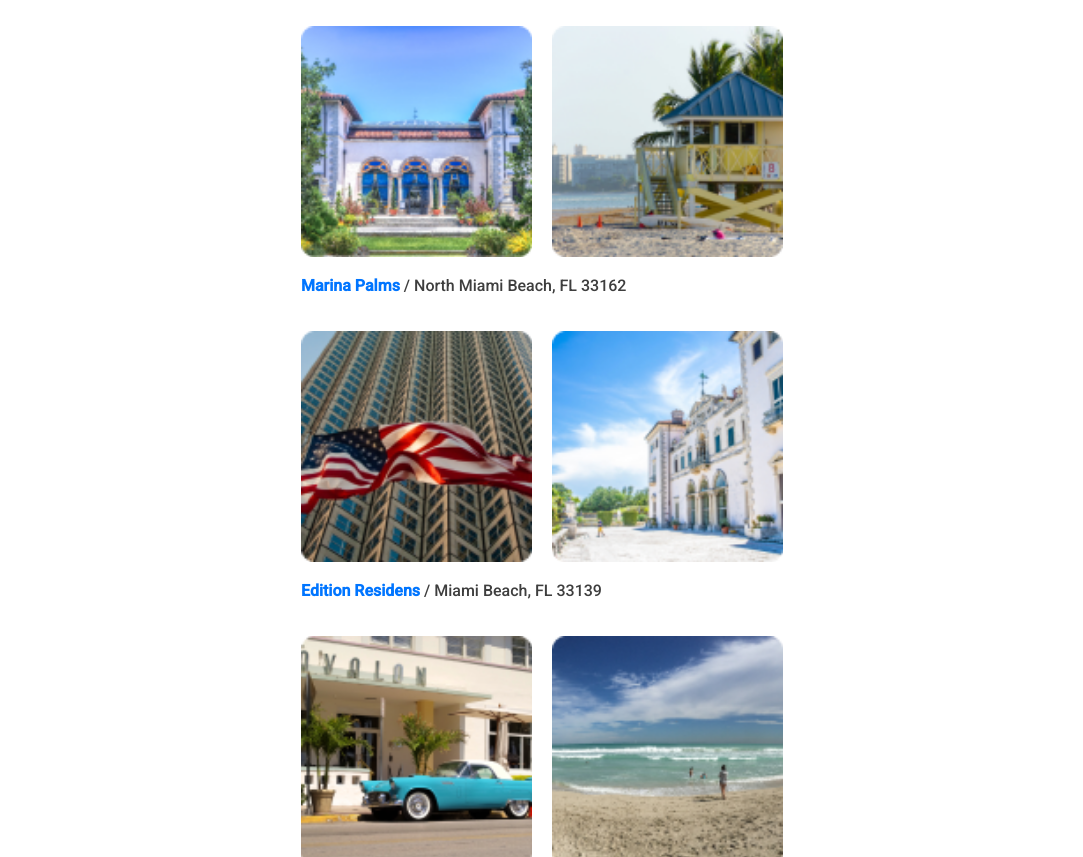
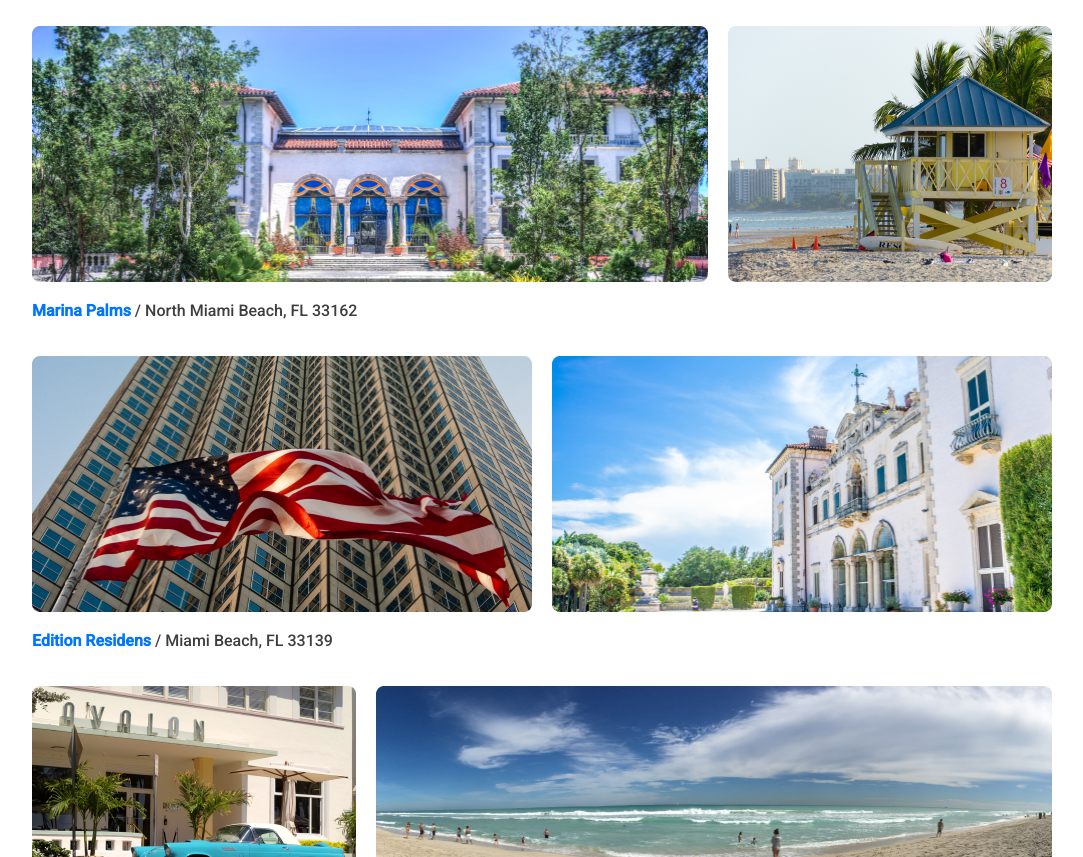
Before and after one commit to den-dombrovskyi/miamiLanding, a website: page index.html in a window 1280 px wide. Shown: the part 1435-2292 px from the top of the page, without its empty margins (98-1181 px from the left). Drawn offline with nearby package versions, Linux system fonts and the light colour scheme.

Commit message:
Finished with the gallery section

```diff
--- a/index.html
+++ b/index.html
@@ -136,15 +136,13 @@
           <div class="gallery__box-mix">
             <div class="gallery__box-photo">
               <img
-                class="gallery__photo"
-                id="1"
-                src="./image/potoGalleryOnMobile/photoMarinaPalms.png"
+                class="gallery__photo foto-grow"
+                src="./image/photoGalleryOnComputer/photoMarinaPalmsComputer.png"
                 alt="MarinaPalms"
               />
               <img
-                class="gallery__photo"
-                id="2"
-                src="./image/potoGalleryOnMobile/rescueHouse.png"
+                class="gallery__photo foto-sqare"
+                src="./image/photoGalleryOnComputer/rescueHouse.png"
                 alt="RescueHouse"
               />
             </div>
@@ -161,15 +159,13 @@
           <div class="gallery__box-mix">
             <div class="gallery__box-photo">
               <img
-                class="gallery__photo"
-                id="11"
-                src="./image/potoGalleryOnMobile/editionResidens.png"
+                class="gallery__photo foto-grow"
+                src="./image/photoGalleryOnComputer/editionResidensComputer.png"
                 alt="Residens"
               />
               <img
-                class="gallery__photo"
-                id="12"
-                src="./image/potoGalleryOnMobile/whiteBuilding.png"
+                class="gallery__photo foto-grow"
+                src="./image/photoGalleryOnComputer/whiteBuildingComputer.png"
                 alt="WhiteBuilding"
               />
             </div>
@@ -186,15 +182,13 @@
           <div class="gallery__box-mix">
             <div class="gallery__box-photo">
               <img
-                class="gallery__photo"
-                id="21"
-                src="./image/potoGalleryOnMobile/faenaHouse.png"
+                class="gallery__photo foto-sqare"
+                src="./image/photoGalleryOnComputer/faenaHouseComputer.png"
                 alt="FaenaHouse"
               />
               <img
-                class="gallery__photo"
-                id="22"
-                src="./image/potoGalleryOnMobile/beatch.png"
+                class="gallery__photo foto-grow"
+                src="./image/photoGalleryOnComputer/beatchComputer.png"
                 alt="Beatch"
               />
             </div>
--- a/styles/experience.scss
+++ b/styles/experience.scss
@@ -2,7 +2,7 @@
 .experience {
   @include onDesktop {
     display: flex;
-    gap: 80px;
+    gap: 198px;
   }
   &__box-title {
     width: 240px;
--- /dev/null
+++ b/styles/foto-grow.scss
@@ -0,0 +1,6 @@
+.foto-grow {
+  @include onDesktop {
+    height: 256px;
+    flex-grow: 1;
+  }
+}
--- /dev/null
+++ b/styles/foto.scss
@@ -0,0 +1,6 @@
+.foto-sqare {
+  @include onDesktop {
+    width: 324px;
+    height: 256px;
+  }
+}
--- a/styles/gallery.scss
+++ b/styles/gallery.scss
@@ -22,15 +22,14 @@
     justify-content: center;
     gap: 20px;
     margin-bottom: 16px;
+    @include onDesktop {
+      width: 1020px;
+    }
   }
   &__photo {
     display: block;
     width: 131px;
     height: 131px;
-    @include onDesktop {
-      width: 231px;
-      height: 231px;
-    }
   }
   &__box-link {
     font-weight: 400px;
--- a/styles/header.scss
+++ b/styles/header.scss
@@ -1,5 +1,6 @@
 @import "./variables.scss";
 .header {
+  width: 100%;
   height: 100vh;
   box-sizing: border-box;
   padding: 24px 20px 90px 20px;
@@ -8,7 +9,6 @@
   background-repeat: no-repeat;
   background-size: cover;
   @include onDesktop {
-    width: 100vh;
     padding: 24px 120px 80px 120px;
   }
 
@@ -41,7 +41,7 @@
       width: max-content;
       transform: translate(-100%, 50%);
       top: -100%;
-      // content: "+1 234 555-55-55";
+      content: "+1 234 555-55-55";
       color: #fff;
       letter-spacing: 2px;
       text-transform: uppercase;
--- a/styles/header__container.scss
+++ b/styles/header__container.scss
@@ -1,3 +1,4 @@
 .header__container {
   display: flex;
-}
+    width: 100vw;
+  }
--- a/styles/index.scss
+++ b/styles/index.scss
@@ -8,6 +8,8 @@
 @import "./section-title.scss";
 @import "./experience.scss";
 @import "./gallery.scss";
+@import "./foto.scss";
+@import "./foto-grow.scss";
 @import "./testimonials.scss";
 @import "./contact.scss";
 @import "./footer.scss";
```
Also changed, not shown: image/photoGalleryOnComputer/rescueHouse.png (renamed from image/photoGalleryOnComputer/rescueHouseComputer.png), styles.css, 1 other file.
